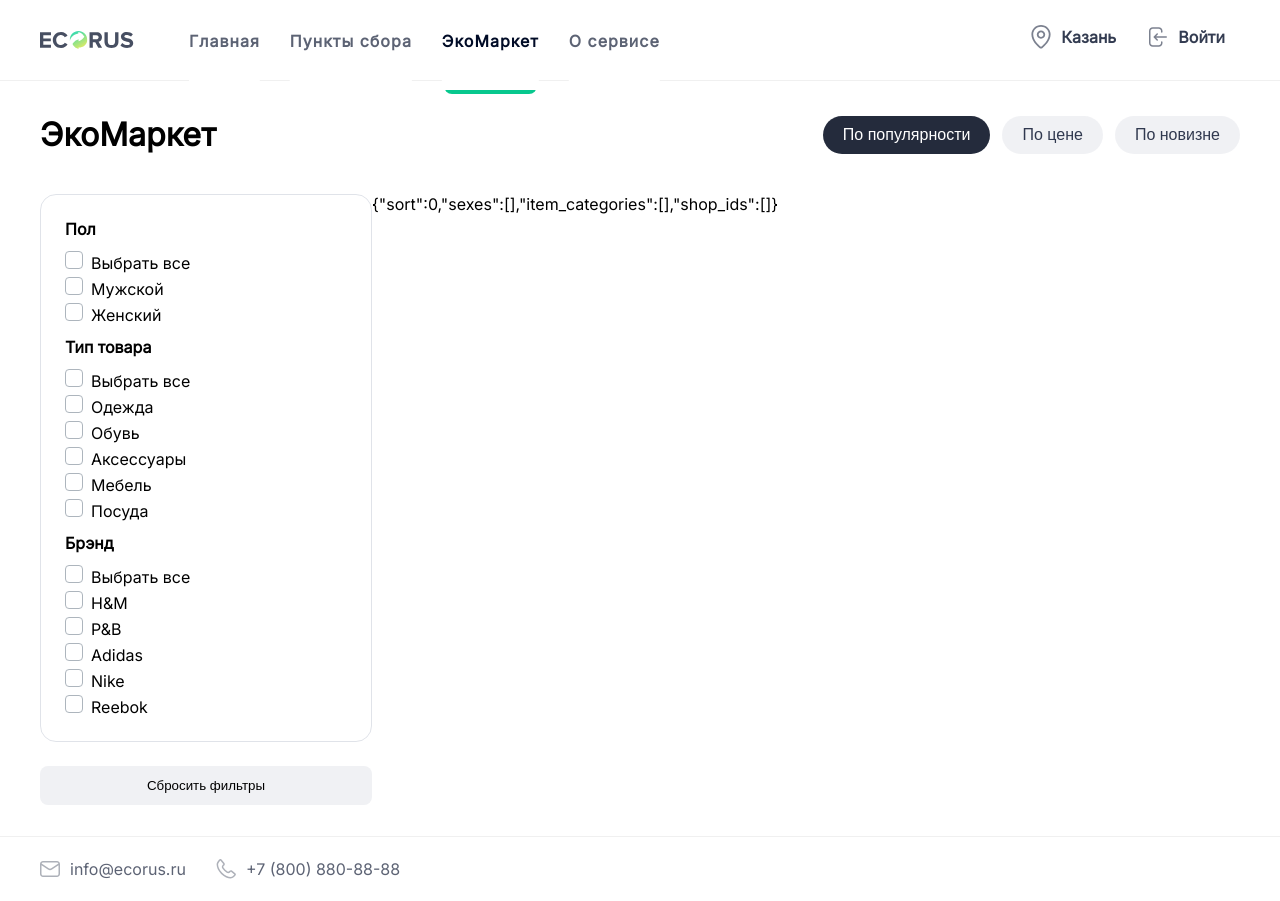
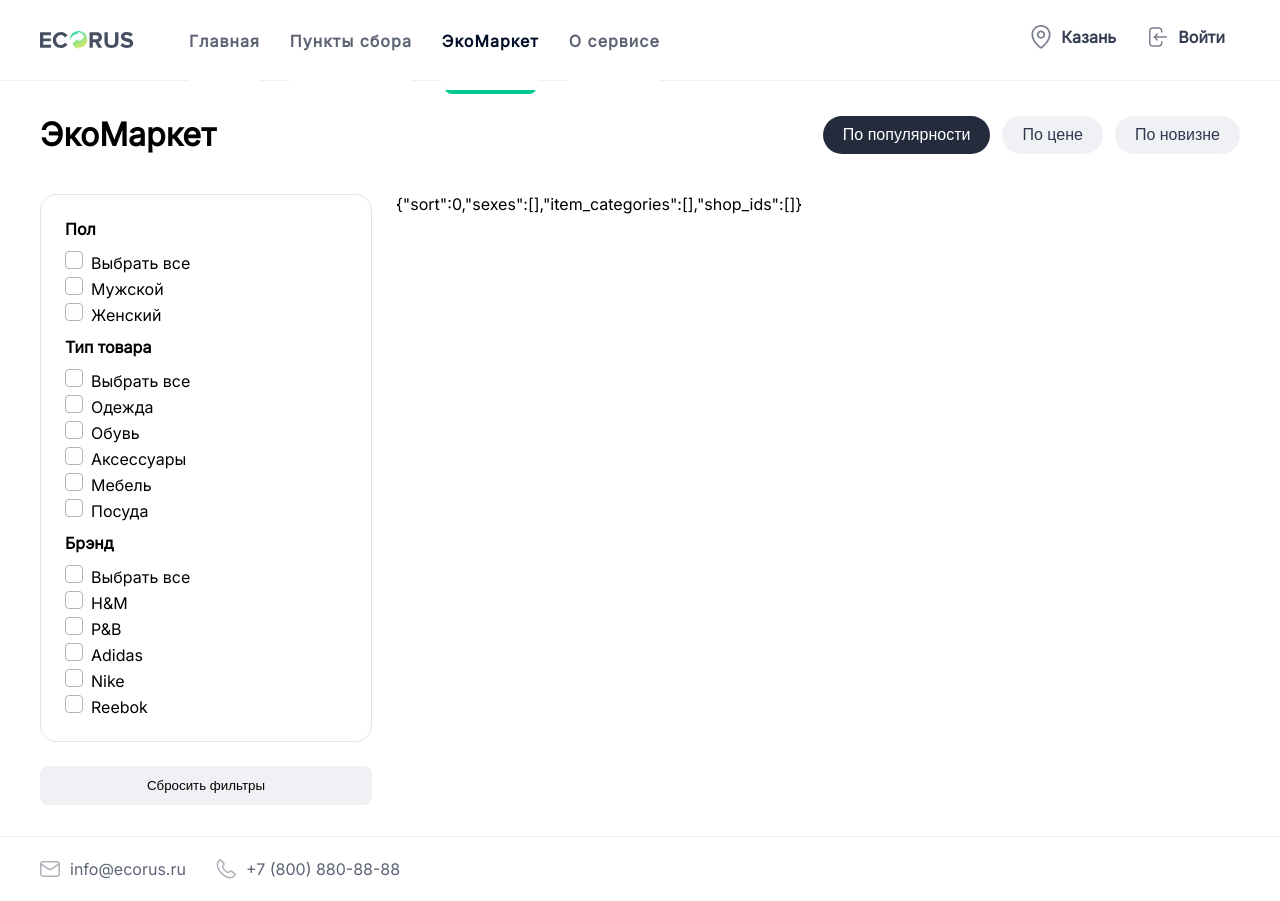
Before and after one commit to tyuop077/FrontendEco, a React (Create React App) app: page /market in a window 1280 px wide. Built offline with nearby package versions, Linux system fonts and the light colour scheme.

Commit message:
Minor changes: changed CachedUserSlice's name & added market page gap

```diff
--- a/src/app/pages/market/Market.module.scss
+++ b/src/app/pages/market/Market.module.scss
@@ -40,6 +40,7 @@
 
 .market {
   display: flex;
+  gap: 24px;
   :global {
     .filter {
       display: flex;
--- a/src/app/stores/CachedUserSlice.ts
+++ b/src/app/stores/CachedUserSlice.ts
@@ -1,7 +1,7 @@
 import {createSlice} from "@reduxjs/toolkit";
 
 export const cachedUserSlice = createSlice({
-    name: "modal",
+    name: "cachedUser",
     initialState: {
         value: localStorage.getItem("user_cache") ?
             JSON.parse(localStorage.getItem("user_cache")!) : undefined
```
